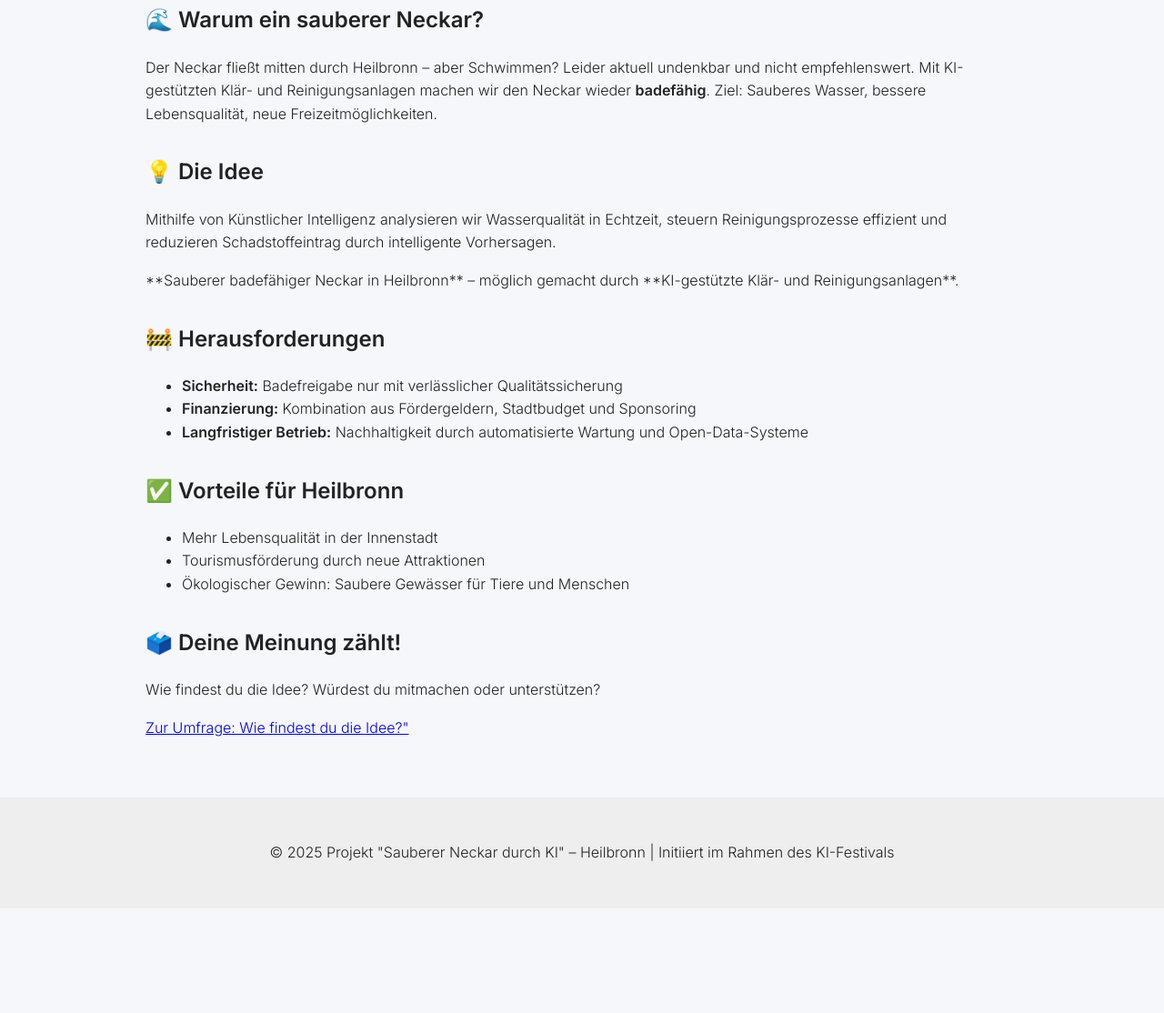
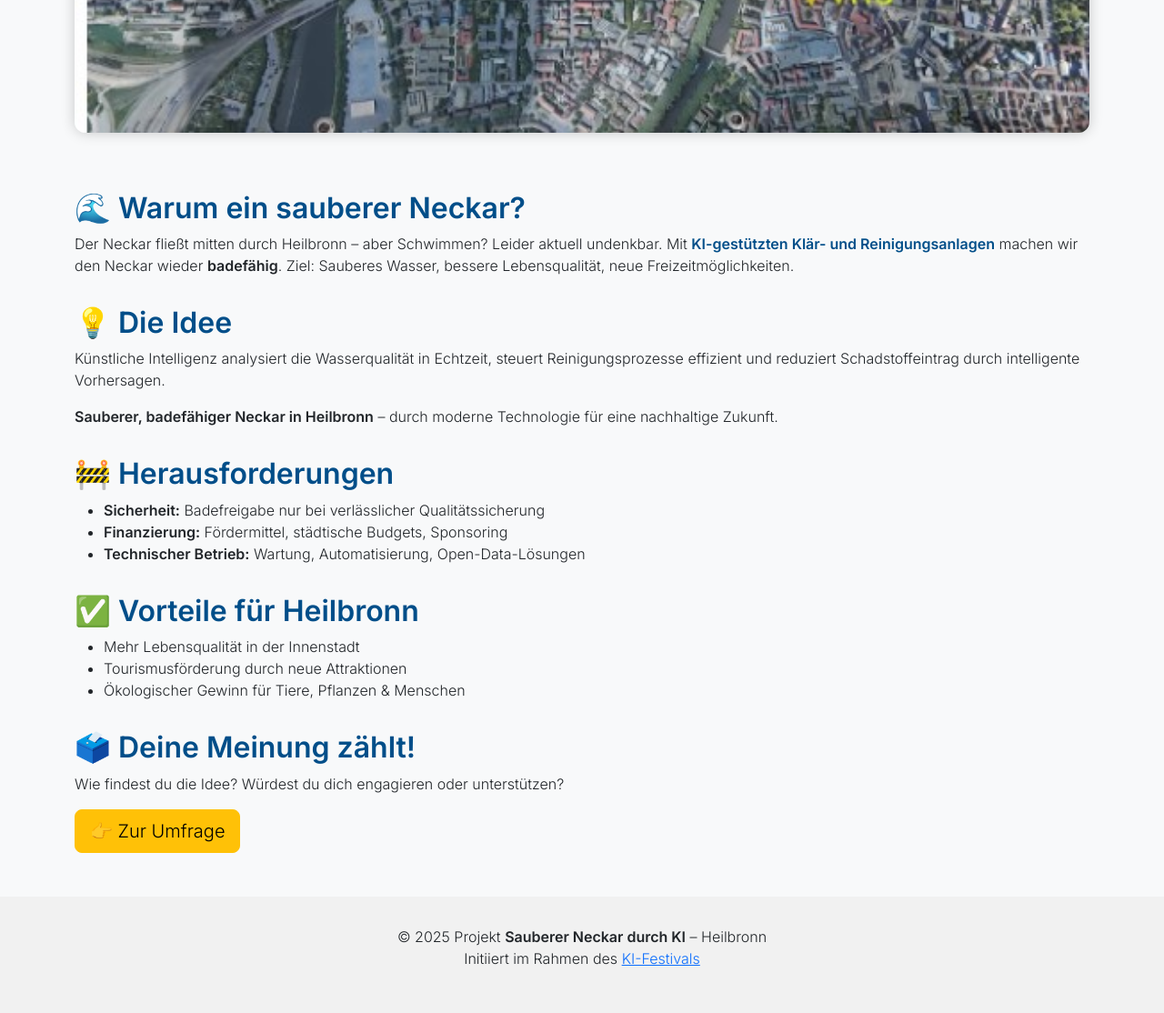
Before and after one commit to nosz/sauberer-neckar-in-heilbronn-durch-ki, a plain HTML site: page index.html in a window 1280 px wide. Shown: the part 1182-2296 px from the top of the page at 91% size. Before the commit the page ends 2181 px from the top, so only its background shows below. Drawn offline with nearby package versions, Linux system fonts and the light colour scheme.

Commit message:
Update index.html

```diff
--- a/index.html
+++ b/index.html
@@ -4,112 +4,114 @@
 <head>
   <meta charset="UTF-8" />
   <meta name="viewport" content="width=device-width, initial-scale=1.0"/>
-  <title>Sauberer Neckar durch KI – Heilbronn</title>
+  <title>Sauberer Neckar in Heilbronn durch KI</title>
+
+  <!-- Bootstrap CSS -->
+  <link href="https://cdn.jsdelivr.net/npm/bootstrap@5.3.0/dist/css/bootstrap.min.css" rel="stylesheet">
+
+  <!-- Google Fonts -->
   <link href="https://fonts.googleapis.com/css2?family=Inter:wght@300;600&display=swap" rel="stylesheet">
+
   <style>
     body {
-      margin: 0;
       font-family: 'Inter', sans-serif;
-      background-color: #f5f7fa;
-      color: #222;
-      line-height: 1.6;
+      background-color: #f8f9fa;
     }
-    header {
+    .hero {
       background: #004e89;
       color: white;
-      padding: 2rem;
+      padding: 4rem 2rem;
       text-align: center;
     }
-    header h1 {
-      margin: 0;
-      font-size: 2.5rem;
+    .hero h1 {
+      font-size: 2.8rem;
+      font-weight: 600;
     }
-    header p {
+    .hero p {
       font-size: 1.2rem;
+      color: #ffcd00;
     }
-    main {
-      padding: 2rem;
-      max-width: 960px;
-      margin: auto;
+    .section-title {
+      color: #004e89;
+      font-weight: 600;
+      margin-top: 2rem;
     }
-    .section {
-      margin-bottom: 2rem;
+    .highlight {
+      color: #004e89;
+      font-weight: bold;
     }
-    img.hero {
+    footer {
+      background-color: #f1f1f1;
+      padding: 2rem 1rem;
+      text-align: center;
+      margin-top: 3rem;
+    }
+    img.hero-img {
       width: 100%;
       border-radius: 12px;
-      box-shadow: 0 0 20px rgba(0,0,0,0.2);
-      margin-bottom: 1rem;
-    }
-    iframe {
-      width: 100%;
-      height: 800px;
-      border: none;
-      border-radius: 12px;
-      box-shadow: 0 0 10px rgba(0,0,0,0.1);
-    }
-    footer {
-      text-align: center;
-      padding: 2rem;
-      background: #eee;
+      box-shadow: 0 0 15px rgba(0,0,0,0.2);
+      margin: 2rem 0;
     }
   </style>
 </head>
 <body>
 
-<header>
-  <h1>Sauberer Neckar durch KI</h1>
-  <p>Ein Projekt für Heilbronn – vorgestellt beim <a href="https://ki-festival.de" target="_blank" style="color:#ffcd00;">KI-Festival</a></p>
-</header>
+  <!-- HERO SECTION -->
+  <div class="hero">
+    <h1>Sauberer Neckar durch KI</h1>
+    <p>Ein Projekt für Heilbronn – vorgestellt beim <a href="https://ki-festival.de" class="text-warning text-decoration-none" target="_blank">KI-Festival</a></p>
+  </div>
 
-<main>
-  <div class="section">
-    <img src="sauberer_neckar.jpg" alt="Karte von Heilbronn mit KI-Orten" class="hero">
-    <h2>🌊 Warum ein sauberer Neckar?</h2>
+  <div class="container">
+
+    <!-- IMAGE -->
+    <div class="text-center">
+      <img src="sauberer_neckar.jpg" alt="Karte von Heilbronn mit KI-Orten" class="hero-img">
+    </div>
+
+    <!-- PROBLEM -->
+    <h2 class="section-title">🌊 Warum ein sauberer Neckar?</h2>
     <p>
-      Der Neckar fließt mitten durch Heilbronn – aber Schwimmen? Leider aktuell undenkbar und nicht empfehlenswert.
-      Mit KI-gestützten Klär- und Reinigungsanlagen machen wir den Neckar wieder <strong>badefähig</strong>.
+      Der Neckar fließt mitten durch Heilbronn – aber Schwimmen? Leider aktuell undenkbar.
+      Mit <span class="highlight">KI-gestützten Klär- und Reinigungsanlagen</span> machen wir den Neckar wieder <strong>badefähig</strong>.
       Ziel: Sauberes Wasser, bessere Lebensqualität, neue Freizeitmöglichkeiten.
     </p>
-  </div>
 
-  <div class="section">
-    <h2>💡 Die Idee</h2>
+    <!-- IDEA -->
+    <h2 class="section-title">💡 Die Idee</h2>
     <p>
-      Mithilfe von Künstlicher Intelligenz analysieren wir Wasserqualität in Echtzeit, steuern Reinigungsprozesse effizient und reduzieren Schadstoffeintrag durch intelligente Vorhersagen.
+      Künstliche Intelligenz analysiert die Wasserqualität in Echtzeit, steuert Reinigungsprozesse effizient und reduziert Schadstoffeintrag durch intelligente Vorhersagen.
     </p>
+    <p><strong>Sauberer, badefähiger Neckar in Heilbronn</strong> – durch moderne Technologie für eine nachhaltige Zukunft.</p>
 
-   <p>**Sauberer badefähiger Neckar in Heilbronn** – möglich gemacht durch **KI-gestützte Klär- und Reinigungsanlagen**.  </p>
-  </div>
+    <!-- CHALLENGES -->
+    <h2 class="section-title">🚧 Herausforderungen</h2>
+    <ul>
+      <li><strong>Sicherheit:</strong> Badefreigabe nur bei verlässlicher Qualitätssicherung</li>
+      <li><strong>Finanzierung:</strong> Fördermittel, städtische Budgets, Sponsoring</li>
+      <li><strong>Technischer Betrieb:</strong> Wartung, Automatisierung, Open-Data-Lösungen</li>
+    </ul>
 
-  <div class="section">
-    <h2>🚧 Herausforderungen</h2>
-    <ul>
-      <li><strong>Sicherheit:</strong> Badefreigabe nur mit verlässlicher Qualitätssicherung</li>
-      <li><strong>Finanzierung:</strong> Kombination aus Fördergeldern, Stadtbudget und Sponsoring</li>
-      <li><strong>Langfristiger Betrieb:</strong> Nachhaltigkeit durch automatisierte Wartung und Open-Data-Systeme</li>
-    </ul>
-  </div>
-
-  <div class="section">
-    <h2>✅ Vorteile für Heilbronn</h2>
+    <!-- BENEFITS -->
+    <h2 class="section-title">✅ Vorteile für Heilbronn</h2>
     <ul>
       <li>Mehr Lebensqualität in der Innenstadt</li>
       <li>Tourismusförderung durch neue Attraktionen</li>
-      <li>Ökologischer Gewinn: Saubere Gewässer für Tiere und Menschen</li>
+      <li>Ökologischer Gewinn für Tiere, Pflanzen & Menschen</li>
     </ul>
+
+    <!-- SURVEY -->
+    <h2 class="section-title">🗳️ Deine Meinung zählt!</h2>
+    <p>Wie findest du die Idee? Würdest du dich engagieren oder unterstützen?</p>
+    <a href="https://forms.gle/eBKfUCm7B5hcZEJY7" target="_blank" class="btn btn-warning btn-lg">👉 Zur Umfrage</a>
   </div>
 
-  <div class="section">
-    <h2>🗳️ Deine Meinung zählt!</h2>
-    <p>Wie findest du die Idee? Würdest du mitmachen oder unterstützen?</p>
-  <a href="https://forms.gle/eBKfUCm7B5hcZEJY7">Zur Umfrage: Wie findest du die Idee?"</a>
-  </div>
-</main>
+  <!-- FOOTER -->
+  <footer>
+    <p>&copy; 2025 Projekt <strong>Sauberer Neckar durch KI</strong> – Heilbronn <br> Initiiert im Rahmen des <a href="https://ki-festival.de" target="_blank">KI-Festivals</a></p>
+  </footer>
 
-<footer>
-  <p>&copy; 2025 Projekt "Sauberer Neckar durch KI" – Heilbronn | Initiiert im Rahmen des KI-Festivals</p>
-</footer>
-
+  <!-- Bootstrap JS -->
+  <script src="https://cdn.jsdelivr.net/npm/bootstrap@5.3.0/dist/js/bootstrap.bundle.min.js"></script>
 </body>
 </html>
```
